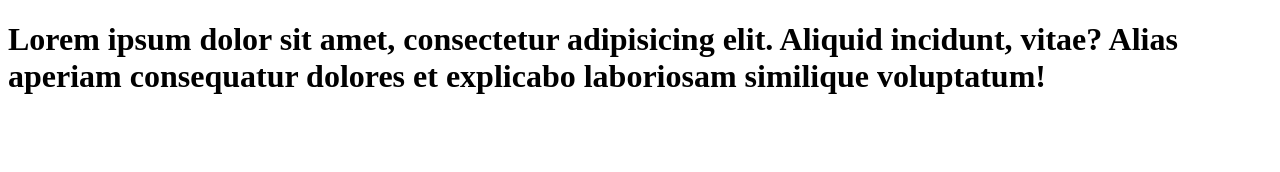
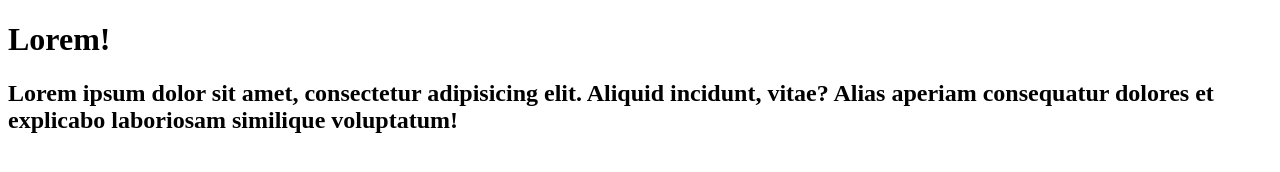
Before and after one commit to DevPython23/test_site, a plain HTML site: page index.html in a window 1280 px wide. Drawn offline with Linux system fonts and the light colour scheme.

Commit message:
site for test host

```diff
--- a/index.html
+++ b/index.html
@@ -5,6 +5,7 @@
     <title>Test</title>
 </head>
 <body>
-<h1>Lorem ipsum dolor sit amet, consectetur adipisicing elit. Aliquid incidunt, vitae? Alias aperiam consequatur dolores et explicabo laboriosam similique voluptatum!</h1>
+<h1>Lorem!</h1>
+<h2>Lorem ipsum dolor sit amet, consectetur adipisicing elit. Aliquid incidunt, vitae? Alias aperiam consequatur dolores et explicabo laboriosam similique voluptatum!</h2>
 </body>
 </html>
```
